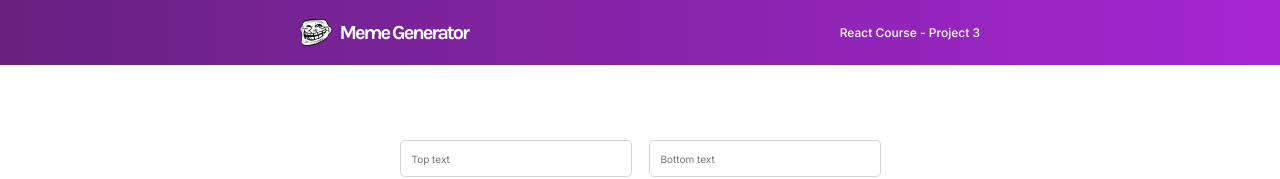
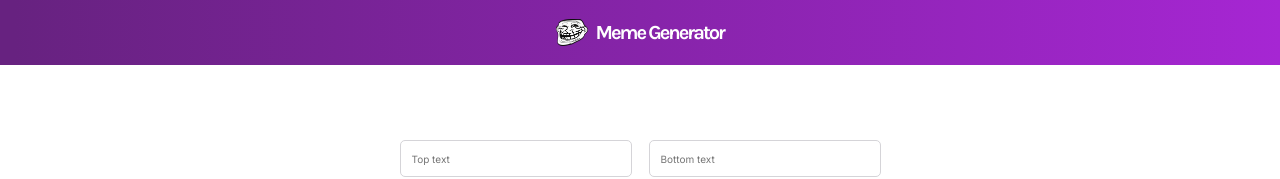
Before and after one commit to neshacascia/meme-generator, a React (Vite) app: page / in a window 1280 px wide. Shown: the top 179 px of the page. Built offline with nearby package versions, Linux system fonts and the light colour scheme; no server answers; the HTML template or start-up script is replaced by a standard one.

Commit message:
updated nav

```diff
--- a/src/App.css
+++ b/src/App.css
@@ -1,13 +1,20 @@
 @import url('https://fonts.googleapis.com/css2?family=Inter:wght@400;500&family=Karla:wght@700&display=swap');
+
+.app {
+  height: 100vh;
+  width: 100%;
+}
 
 /* Navbar Styles */
 nav {
   color: #fff;
   background: linear-gradient(90deg, #672280 1.18%, #a626d3 100%);
+  width: 100%;
   height: 65px;
   display: flex;
   align-items: center;
-  padding: 19px 300px;
+  justify-content: center;
+  padding: 19px 30px;
 }
 
 .nav-logo {
@@ -27,15 +34,7 @@ h2 {
   font-size: 2rem;
   line-height: 24px;
   letter-spacing: -0.1em;
-  margin: 0 auto 0 7px;
-}
-
-h4 {
-  font-family: 'Inter', sans-serif;
-  font-weight: 500;
-  font-size: 1.2rem;
-  line-height: 15px;
-  text-align: right;
+  margin: 0 0 0 7px;
 }
 
 /* Meme Styles */
--- a/src/components/Navbar.jsx
+++ b/src/components/Navbar.jsx
@@ -6,7 +6,6 @@ export default function Navbar() {
     <nav>
       <img className="nav-logo" src={navLogo} />
       <h2>Meme Generator</h2>
-      <h4>React Course - Project 3</h4>
     </nav>
   );
 }
```
